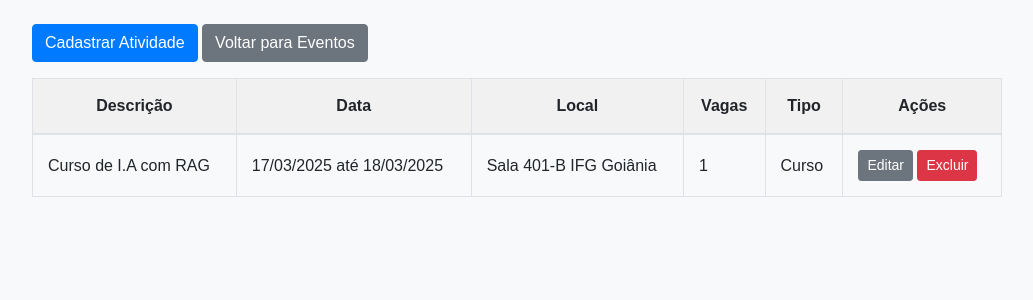
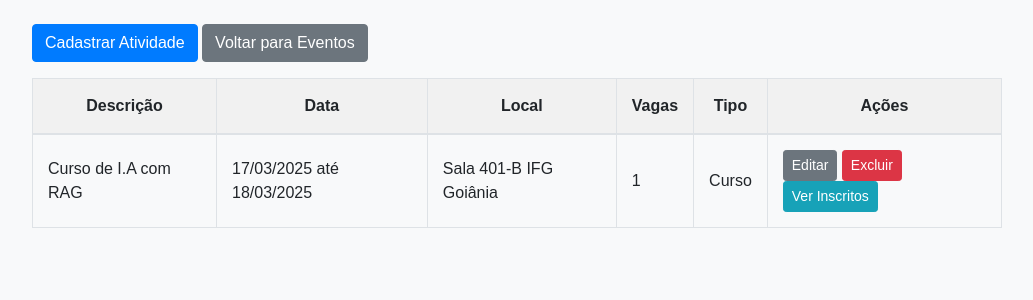
Before and after one commit to yanlucasrezende/Sistema-de-Eventos-IFG, a Django app: page /eventos/6/atividades/ in a window 1280 px wide. Shown: the part 88-388 px from the top of the page, without its empty margins (123-1156 px from the left). Run offline with Django 5.2, Linux system fonts and the light colour scheme; a user stored in the database is signed in; data comes from the database, SQL or seed files in the repository; both versions use the stored data as it was after the commit; some libraries are stand-ins or nearby versions.

Commit message:
Finalizando

```diff
--- a/SistemaEvento/eventos/models.py
+++ b/SistemaEvento/eventos/models.py
@@ -1,4 +1,5 @@
 from django.db import models
+from django.contrib.auth.models import User  # Import necessário
 
 TIPO_EVENTO_CHOICES = [
     ('seminario', 'Seminário'),
@@ -55,5 +56,8 @@ class Atividade(models.Model):
     ]
     tipo = models.CharField(max_length=50, choices=TIPO_ATIVIDADE_CHOICES)
 
+    # Novo campo para armazenar os usuários inscritos na atividade
+    inscritos = models.ManyToManyField(User, blank=True, related_name='atividades_inscritas')
+
     def __str__(self):
         return f"{self.evento.nome} - {self.get_tipo_display()}"
--- a/SistemaEvento/eventos/templates/eventos/atividade_list.html
+++ b/SistemaEvento/eventos/templates/eventos/atividade_list.html
@@ -15,6 +15,16 @@
     <header class="bg-dark text-white p-3 text-center">
         <h1>Atividades do Evento: {{ evento.nome }}</h1>
     </header>
+
+    <!-- Exibição de mensagens -->
+    <div class="container mt-3">
+        {% if messages %}
+            {% for message in messages %}
+                <div class="alert alert-{{ message.tags }}">{{ message }}</div>
+            {% endfor %}
+        {% endif %}
+    </div>
+
     <div class="container mt-4">
         {% if request.user.is_staff %}
             <a class="btn btn-primary mb-3" href="{% url 'atividade_create' evento.pk %}">Cadastrar Atividade</a>
@@ -31,6 +41,8 @@
                         <th>Tipo</th>
                         {% if request.user.is_staff %}
                             <th>Ações</th>
+                        {% else %}
+                            <th>Inscrição</th>
                         {% endif %}
                     </tr>
                 </thead>
@@ -49,6 +61,15 @@
                                 <td>
                                     <a class="btn btn-secondary btn-sm" href="{% url 'atividade_edit' atividade.pk %}">Editar</a>
                                     <button class="btn btn-danger btn-sm" onclick="showDeleteModal('{{ atividade.pk }}', '{{ atividade.descricao }}')">Excluir</button>
+                                    <a class="btn btn-info btn-sm" href="{% url 'inscritos_list' atividade.pk %}">Ver Inscritos</a>
+                                </td>
+                            {% else %}
+                                <td>
+                                    {% if request.user in atividade.inscritos.all %}
+                                        <a class="btn btn-warning btn-sm" href="{% url 'inscrever_atividade' atividade.pk %}">Retirar Inscrição</a>
+                                    {% else %}
+                                        <a class="btn btn-success btn-sm" href="{% url 'inscrever_atividade' atividade.pk %}">Inscrever</a>
+                                    {% endif %}
                                 </td>
                             {% endif %}
                         </tr>
--- a/SistemaEvento/eventos/urls.py
+++ b/SistemaEvento/eventos/urls.py
@@ -1,7 +1,8 @@
 from django.urls import path
 from .views import (
     EventoListView, EventoCreateView, EventoUpdateView, EventoDeleteView,
-    AtividadeListView, AtividadeCreateView, AtividadeUpdateView, AtividadeDeleteView
+    AtividadeListView, AtividadeCreateView, AtividadeUpdateView, AtividadeDeleteView,
+    InscreverAtividadeView, InscritosListView, RemoverInscritoView
 )
 
 urlpatterns = [
@@ -13,4 +14,7 @@ urlpatterns = [
     path('<int:evento_pk>/atividades/novo/', AtividadeCreateView.as_view(), name='atividade_create'),
     path('atividades/editar/<int:pk>/', AtividadeUpdateView.as_view(), name='atividade_edit'),
     path('atividades/excluir/<int:pk>/', AtividadeDeleteView.as_view(), name='atividade_delete'),
+    path('inscrever/<int:pk>/', InscreverAtividadeView.as_view(), name='inscrever_atividade'),
+    path('inscritos/<int:atividade_pk>/', InscritosListView.as_view(), name='inscritos_list'),
+    path('inscritos/<int:atividade_pk>/remover/<int:user_pk>/', RemoverInscritoView.as_view(), name='remover_inscrito'),
 ]
--- a/SistemaEvento/eventos/views.py
+++ b/SistemaEvento/eventos/views.py
@@ -1,7 +1,11 @@
 from django.urls import reverse_lazy
 from django.views.generic import ListView, CreateView, UpdateView, DeleteView
+from django.views import View
 from django.contrib.auth.mixins import LoginRequiredMixin, UserPassesTestMixin
 from django.http import HttpResponse
+from django.shortcuts import get_object_or_404, redirect, render
+from django.contrib import messages
+from django.contrib.auth.models import User
 from .models import Evento, Atividade
 from .forms import EventoForm, AtividadeForm
 
@@ -15,7 +19,6 @@ class EventoListView(LoginRequiredMixin, ListView):
     context_object_name = 'eventos'
 
     def dispatch(self, request, *args, **kwargs):
-        # Garante que apenas usuários autenticados possam acessar
         if not request.user.is_authenticated:
             return self.handle_no_permission()
         return super().dispatch(request, *args, **kwargs)
@@ -105,3 +108,63 @@ class AtividadeDeleteView(LoginRequiredMixin, UserPassesTestMixin, DeleteView):
         self.object = self.get_object()
         self.object.delete()
         return HttpResponse(status=200)
+
+# --------------------------
+# View para Inscrição/Retirada de Inscrição em Atividade (Toggle)
+# --------------------------
+
+class InscreverAtividadeView(LoginRequiredMixin, View):
+    def get(self, request, pk):
+        atividade = get_object_or_404(Atividade, pk=pk)
+        if request.user in atividade.inscritos.all():
+            atividade.inscritos.remove(request.user)
+            messages.info(request, "Inscrição removida com sucesso!")
+        else:
+            if atividade.limite_vagas is not None:
+                if atividade.inscritos.count() >= atividade.limite_vagas:
+                    messages.error(request, "Não há mais vagas disponíveis para esta atividade.")
+                    return redirect('atividade_list', evento_pk=atividade.evento.pk)
+            atividade.inscritos.add(request.user)
+            messages.success(request, "Inscrição realizada com sucesso!")
+        return redirect('atividade_list', evento_pk=atividade.evento.pk)
+
+# --------------------------
+# View para Listar Inscritos em uma Atividade
+# --------------------------
+
+class InscritosListView(LoginRequiredMixin, UserPassesTestMixin, ListView):
+    template_name = 'eventos/inscritos_list.html'
+    context_object_name = 'inscritos'
+
+    def test_func(self):
+        return self.request.user.is_staff
+
+    def get_queryset(self):
+        atividade_pk = self.kwargs.get('atividade_pk')
+        atividade = get_object_or_404(Atividade, pk=atividade_pk)
+        return atividade.inscritos.all()
+
+    def get_context_data(self, **kwargs):
+        context = super().get_context_data(**kwargs)
+        atividade_pk = self.kwargs.get('atividade_pk')
+        atividade = get_object_or_404(Atividade, pk=atividade_pk)
+        context['atividade'] = atividade
+        return context
+
+# --------------------------
+# View para Remover Inscrito de uma Atividade
+# --------------------------
+
+class RemoverInscritoView(LoginRequiredMixin, UserPassesTestMixin, View):
+    def test_func(self):
+        return self.request.user.is_staff
+
+    def get(self, request, atividade_pk, user_pk):
+        atividade = get_object_or_404(Atividade, pk=atividade_pk)
+        user = get_object_or_404(User, pk=user_pk)
+        if user in atividade.inscritos.all():
+            atividade.inscritos.remove(user)
+            messages.success(request, "Usuário removido com sucesso!")
+        else:
+            messages.error(request, "Usuário não estava inscrito nesta atividade.")
+        return redirect('inscritos_list', atividade_pk=atividade.pk)
```
Also changed, not shown: SistemaEvento/eventos/templates/eventos/inscritos_list.html (added, +40 -0 lines), SistemaEvento/db.sqlite3, SistemaEvento/eventos/migrations/0006_atividade_inscritos.py (added).
